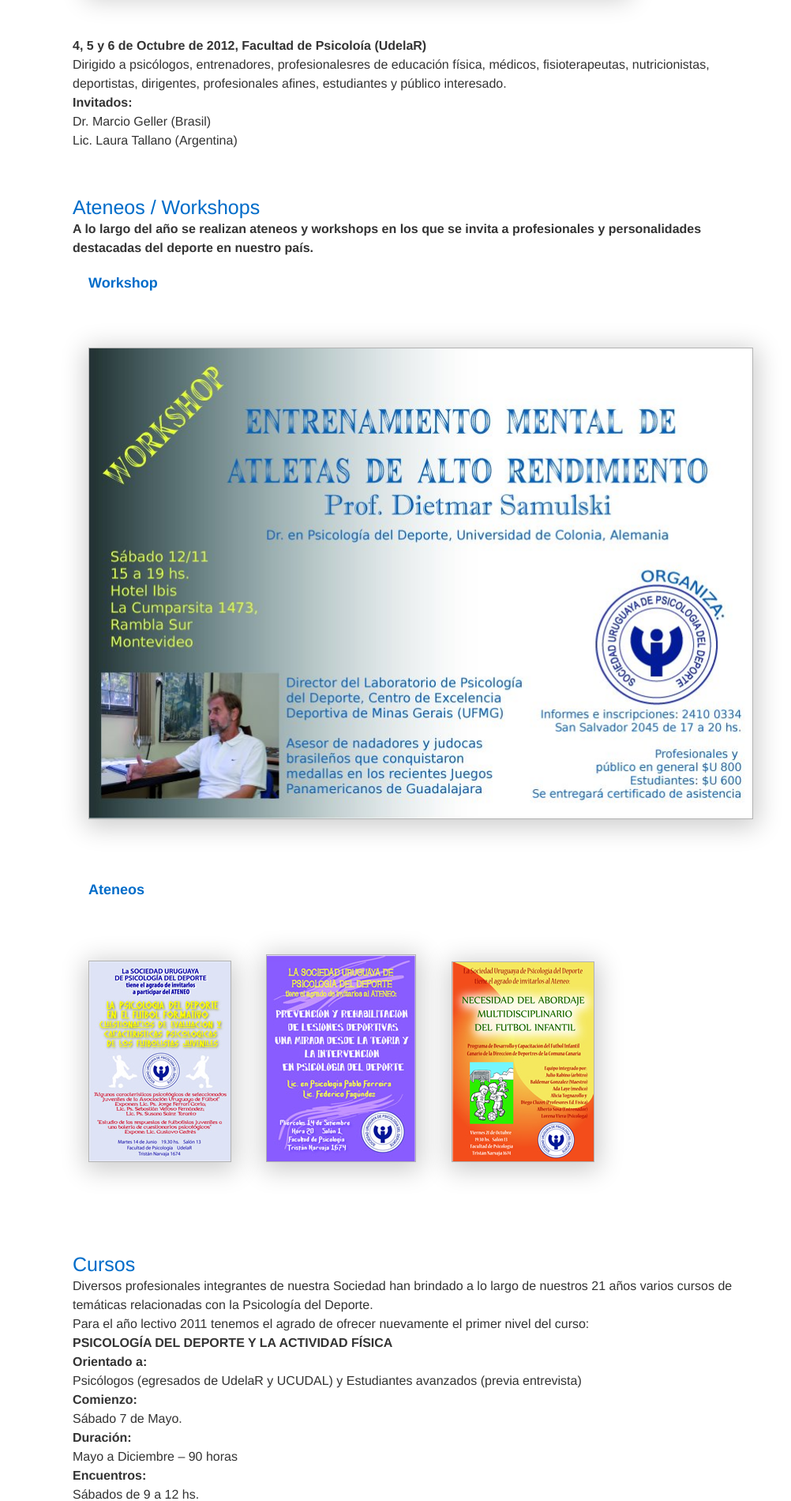
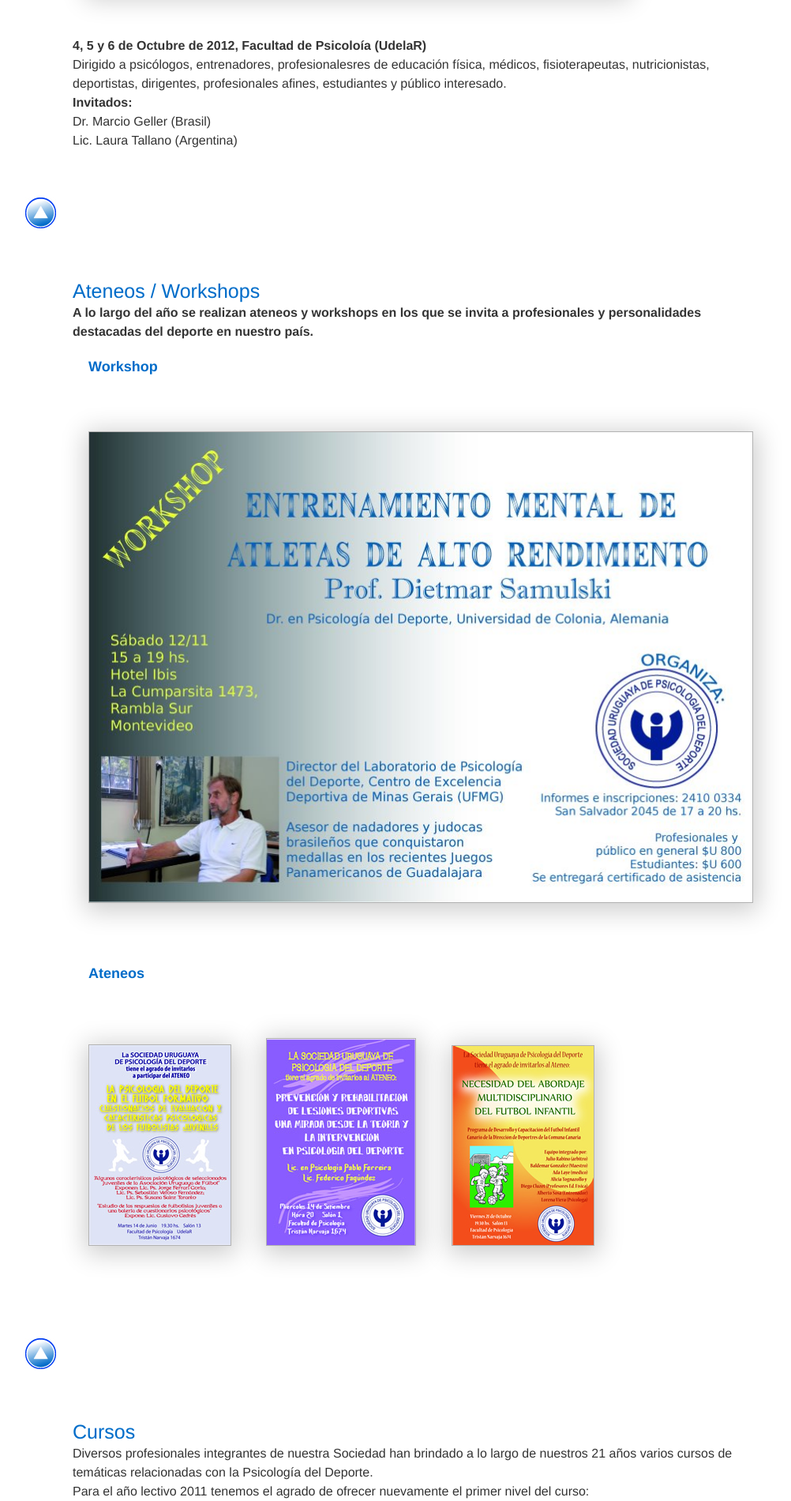
Before and after one commit to ignaciolopezjuani/supde, a Jekyll site: the page built from activities.html, in a window 1280 px wide. Shown: the part 1361-3261 px from the top of the page at 79% size, without its empty margins (188-1190 px from the left). Built offline with Jekyll 4.4.1, drawn with Linux system fonts in a browser that asks for light colours; nearby versions of some CDN libraries; some web fonts are replaced; Markdown is read by kramdown in place of the engine named in the settings.

Commit message:
Add up btn

```diff
--- a/about.html
+++ b/about.html
@@ -21,6 +21,7 @@ title: Institucional
           <li>Integración de sus miembros profesionales en equipos multidisciplinarios.</li>
         </ul>
   </section>
+    <a class="up-btn" href="activities.html" ><img src="/media/images/up-btn.jpg"></a>
 
   <section>
       <a name="historia" id="historia" class="main-title">Historia</a>
@@ -162,6 +163,7 @@ title: Institucional
         <p>Lic. Psic. Carlos Ferrés Rial</p>
     </div>
   </section>
+    <a class="up-btn" href="activities.html" ><img src="/media/images/up-btn.jpg"></a>
 
 
   <section>
@@ -216,6 +218,7 @@ title: Institucional
 
             </div>
   </section>
+    <a class="up-btn" href="activities.html" ><img src="/media/images/up-btn.jpg"></a>
 
   <section>
       <a name="comision" id="comision" class="main-title">Comisión Directiva</a>
@@ -247,7 +250,6 @@ title: Institucional
         <li><p>Presidente Honorario: Psic. Carlos Ferrés</p></li>
       </ul>
   </section>
-
-  <a href="about.html" src="media/images/up-btn.jpg">Subir</a>
+    <a class="up-btn" href="activities.html" ><img src="/media/images/up-btn.jpg"></a>
 
 </section>
--- a/activities.html
+++ b/activities.html
@@ -22,6 +22,7 @@ title: Actividades
         </ul>
 
     </section>
+      <a class="up-btn" href="activities.html" ><img src="/media/images/up-btn.jpg"></a>
 
     <section>
       <a name="ateneos-workshops" id="ateneos-workshops" class="main-title">Ateneos / Workshops</a>
@@ -40,6 +41,7 @@ title: Actividades
         <li><img alt="ateneo3" class="actimgs" src="media/images/ateneo3.jpg"></li>
       </ul>
     </section>
+      <a class="up-btn" href="activities.html" ><img src="/media/images/up-btn.jpg"></a>
 
     <section>
         <a name="cursos" id="cursos" class="main-title">Cursos</a>
@@ -61,13 +63,11 @@ title: Actividades
         <h3>Informes e Inscripciones:</h3>
         <a href="mailto:cursos@supde.org" target="_blank">cursos@supde.org</a>
     </section>
+      <a class="up-btn" href="activities.html" ><img src="/media/images/up-btn.jpg"></a>
 
     <section>
         <a name="agenda-externa" id="agenda-externa" class="main-title">Agenda Externa</a>
         <img alt="agendaexterna" class="actimgs" src="media/images/agendaexterna.jpg">
     </section>
-
-<a href="activities.html" <img src="/media/images/up-btn.jpg"></a>
-
-
+      <a class="up-btn" href="activities.html" ><img src="/media/images/up-btn.jpg"></a>
 </section>
--- a/media/css/base.css
+++ b/media/css/base.css
@@ -145,6 +145,9 @@ box-shadow: 1px 5px 30px 5px rgba(0, 0, 0, 0.2);
   padding: 1px;
   margin-left: 50px;
 }
+.up-btn {
+  color: #008DF2;
+}
 
 /*
   LEVEL ONE
@@ -238,6 +241,7 @@ body.activities .actimgs {
   box-shadow:  1px 5px 30px 5px rgba(0, 0, 0, 0.2);
   margin: 50px 20px;
 }
+
 .secondary-title {
   font-size: 18px;
 padding: 20px;
```
Also changed, not shown: media/images/up-btn.fw.png, media/images/up-btn.jpg.
